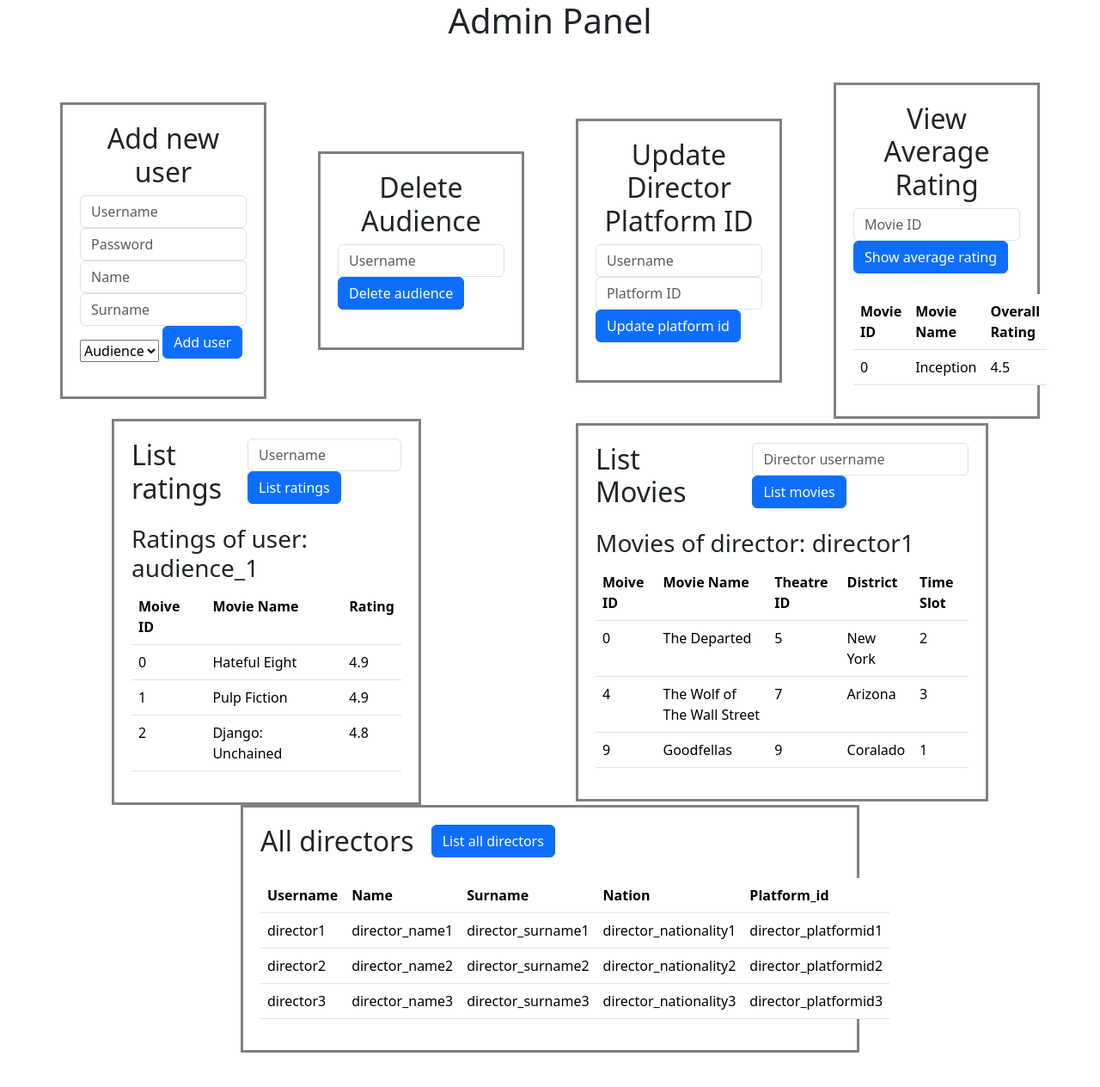
After one commit to Simurgan/movie-db-system, a Flask app: page /admin/ in a window 1280 px wide. The commit adds this page. Shown: the whole page at 86% size. Run offline with Flask 3, Linux system fonts and the light colour scheme.

Commit message:
implement sign-in and admin front-end pages

```diff
--- a/main.py
+++ b/main.py
@@ -5,13 +5,92 @@ app = Flask(__name__)
 
 # Create a rouote decorator
 @app.route('/')
-
 def index():
     return render_template("index.html")
 
 @app.route('/signin/')
 def sign_in():
-    return "<h1>Sign-in Page</h1>"
+    return render_template("signin.html")
+
+@app.route('/admin/')
+def admin():
+    content = {
+        "movieRating": {
+            "movieID": 0,
+            "movieName": "Inception",
+            "overallRating": 4.5
+        },
+        "movies": {
+            "director": "director1",
+            "movieList": [
+                {
+                    "movieID": 0,
+                    "movieName": "The Departed",
+                    "theatreID": 5,
+                    "district": "New York",
+                    "timeSlot": 2
+                },
+                {
+                    "movieID": 4,
+                    "movieName": "The Wolf of The Wall Street",
+                    "theatreID": 7,
+                    "district": "Arizona",
+                    "timeSlot": 3
+                },
+                {
+                    "movieID": 9,
+                    "movieName": "Goodfellas",
+                    "theatreID": 9,
+                    "district": "Coralado",
+                    "timeSlot": 1
+                }
+            ]
+        },
+        "userRating": {
+            "username": "audience_1",
+            "ratings": [
+                {
+                    "movieID": 0,
+                    "movieName": "Hateful Eight",
+                    "rating": 4.9
+                },
+                {
+                    "movieID": 1,
+                    "movieName": "Pulp Fiction",
+                    "rating": 4.9
+                },
+                {
+                    "movieID": 2,
+                    "movieName": "Django: Unchained",
+                    "rating": 4.8
+                }
+            ]
+        },
+        "directorList": [
+            {
+                "username": "director1",
+                "name": "director_name1",
+                "surname": "director_surname1",
+                "nation": "director_nationality1",
+                "platform_id": "director_platformid1"
+            },
+            {
+                "username": "director2",
+                "name": "director_name2",
+                "surname": "director_surname2",
+                "nation": "director_nationality2",
+                "platform_id": "director_platformid2"
+            },
+            {
+                "username": "director3",
+                "name": "director_name3",
+                "surname": "director_surname3",
+                "nation": "director_nationality3",
+                "platform_id": "director_platformid3"
+            }
+        ]
+    }
+    return render_template("admin.html", content=content)
 
 @app.route('/instance_user_page/<name>')
 def instance_user_page(name):
--- /dev/null
+++ b/templates/admin.html
@@ -0,0 +1,309 @@
+<!DOCTYPE html>
+<html lang="en">
+  <head>
+    <meta charset="utf-8" />
+    <meta name="viewport" content="width=device-width, initial-scale=1" />
+    <title>Admin Panel</title>
+    <link
+      href="https://cdn.jsdelivr.net/npm/bootstrap@5.3.0-alpha3/dist/css/bootstrap.min.css"
+      rel="stylesheet"
+      integrity="sha384-KK94CHFLLe+nY2dmCWGMq91rCGa5gtU4mk92HdvYe+M/SXH301p5ILy+dN9+nJOZ"
+      crossorigin="anonymous"
+    />
+  </head>
+  <body>
+    <h1 style="text-align: center">Admin Panel</h1>
+    <div style="padding: 40px">
+      <div style="display: flex; flex-direction: row">
+        <form
+          style="
+            width: 20%;
+            margin: auto;
+            padding: 20px;
+            border: 3px solid grey;
+          "
+        >
+          <h2 style="text-align: center">Add new user</h2>
+          <input
+            placeholder="Username"
+            id="form2Example1"
+            class="form-control"
+            required
+          />
+          <input
+            placeholder="Password"
+            id="form2Example1"
+            class="form-control"
+            required
+          />
+          <input
+            placeholder="Name"
+            id="form2Example1"
+            class="form-control"
+            required
+          />
+          <input
+            placeholder="Surname"
+            id="form2Example1"
+            class="form-control"
+            required
+          />
+
+          <select
+            name="user-type-select"
+            id="user-type-select"
+            onchange="showNationality(this);"
+          >
+            <option value="audience">Audience</option>
+            <option value="director">Director</option>
+          </select>
+
+          <input
+            placeholder="Nationality"
+            id="nationality-form"
+            class="form-control"
+            style="display: none"
+          />
+
+          <button
+            id="add-new-user-submit"
+            type="submit"
+            class="btn btn-primary btn-block mb-4"
+          >
+            Add user
+          </button>
+        </form>
+        <form
+          style="
+            width: 20%;
+            margin: auto;
+            padding: 20px;
+            border: 3px solid grey;
+          "
+        >
+          <h2 style="text-align: center">Delete Audience</h2>
+          <input
+            placeholder="Username"
+            id="form2Example1"
+            class="form-control"
+            required
+          /><button
+            id="delete-audience-submit"
+            type="submit"
+            class="btn btn-primary btn-block mb-4"
+          >
+            Delete audience
+          </button>
+        </form>
+        <form
+          style="
+            width: 20%;
+            margin: auto;
+            padding: 20px;
+            border: 3px solid grey;
+          "
+        >
+          <h2 style="text-align: center">Update Director Platform ID</h2>
+          <input
+            placeholder="Username"
+            id="form2Example1"
+            class="form-control"
+            required
+          />
+          <input
+            placeholder="Platform ID"
+            id="form2Example1"
+            class="form-control"
+            required
+          />
+          <button
+            id="update-platform-id"
+            type="submit"
+            class="btn btn-primary btn-block mb-4"
+          >
+            Update platform id
+          </button>
+        </form>
+        <div
+          style="
+            width: 20%;
+            margin: auto;
+            padding: 20px;
+            border: 3px solid grey;
+          "
+        >
+          <h2 style="text-align: center">View Average Rating</h2>
+          <form>
+            <input
+              placeholder="Movie ID"
+              id="form2Example1"
+              class="form-control"
+              required
+            />
+            <button
+              id="update-platform-id"
+              type="submit"
+              class="btn btn-primary btn-block mb-4"
+            >
+              Show average rating
+            </button>
+          </form>
+          <table class="table">
+            <tr>
+              <th>Movie ID</th>
+              <th>Movie Name</th>
+              <th>Overall Rating</th>
+            </tr>
+            <tr>
+              <td>{{ content.movieRating.movieID }}</td>
+              <td>{{ content.movieRating.movieName }}</td>
+              <td>{{ content.movieRating.overallRating }}</td>
+            </tr>
+          </table>
+        </div>
+      </div>
+      <div style="display: flex; flex-direction: row">
+        <div
+          style="
+            width: 30%;
+            margin: auto;
+            padding: 20px;
+            border: 3px solid grey;
+          "
+        >
+          <div style="margin: auto; display: flex; flex-direction: row">
+            <h2 style="margin-right: 20px">List ratings</h2>
+            <form>
+              <input
+                placeholder="Username"
+                id="form2Example1"
+                class="form-control"
+                required
+              />
+              <button
+                id="list-ratings-submit"
+                type="submit"
+                class="btn btn-primary btn-block mb-4"
+              >
+                List ratings
+              </button>
+            </form>
+          </div>
+          <div style="margin: auto">
+            <h3>Ratings of user: {{ content.userRating.username }}</h3>
+            <table class="table">
+              <tr>
+                <th>Moive ID</th>
+                <th>Movie Name</th>
+                <th>Rating</th>
+              </tr>
+              {% for rating in content.userRating.ratings %}
+              <tr>
+                <td>{{ rating.movieID }}</td>
+                <td>{{ rating.movieName }}</td>
+                <td>{{ rating.rating }}</td>
+              </tr>
+              {% endfor %}
+            </table>
+          </div>
+        </div>
+
+        <div
+          style="
+            width: 40%;
+            margin: auto;
+            padding: 20px;
+            border: 3px solid grey;
+          "
+        >
+          <div style="margin: auto; display: flex; flex-direction: row">
+            <h2 style="margin-right: 20px">List Movies</h2>
+            <form>
+              <input
+                placeholder="Director username"
+                id="form2Example1"
+                class="form-control"
+                required
+              />
+              <button
+                id="list-movies-submit"
+                type="submit"
+                class="btn btn-primary btn-block mb-4"
+              >
+                List movies
+              </button>
+            </form>
+          </div>
+          <div style="margin: auto">
+            <h3>Movies of director: {{ content.movies.director }}</h3>
+            <table class="table">
+              <tr>
+                <th>Moive ID</th>
+                <th>Movie Name</th>
+                <th>Theatre ID</th>
+                <th>District</th>
+                <th>Time Slot</th>
+              </tr>
+              {% for film in content.movies.movieList %}
+              <tr>
+                <td>{{ film.movieID }}</td>
+                <td>{{ film.movieName }}</td>
+                <td>{{ film.theatreID }}</td>
+                <td>{{ film.district }}</td>
+                <td>{{ film.timeSlot }}</td>
+              </tr>
+              {% endfor %}
+            </table>
+          </div>
+        </div>
+      </div>
+      <div
+        style="width: 60%; margin: auto; padding: 20px; border: 3px solid grey"
+      >
+        <div style="display: flex; flex-direction: row">
+          <h2 style="text-align: center">All directors</h2>
+          <button
+            id="display-directors"
+            type="submit"
+            class="btn btn-primary btn-block mb-4"
+            style="margin-left: 20px"
+          >
+            List all directors
+          </button>
+        </div>
+        <table class="table">
+          <tr>
+            <th>Username</th>
+            <th>Name</th>
+            <th>Surname</th>
+            <th>Nation</th>
+            <th>Platform_id</th>
+          </tr>
+          {% for director in content.directorList %}
+          <tr>
+            <td>{{ director.username }}</td>
+            <td>{{ director.name }}</td>
+            <td>{{ director.surname }}</td>
+            <td>{{ director.nation }}</td>
+            <td>{{ director.platform_id }}</td>
+          </tr>
+          {% endfor %}
+        </table>
+      </div>
+    </div>
+    <script>
+      function showNationality(that) {
+        if (that.value == "director") {
+          document.getElementById("nationality-form").style.display = "block";
+        } else {
+          document.getElementById("nationality-form").style.display = "none";
+        }
+      }
+    </script>
+    <script
+      src="https://cdn.jsdelivr.net/npm/bootstrap@5.3.0-alpha3/dist/js/bootstrap.bundle.min.js"
+      integrity="sha384-ENjdO4Dr2bkBIFxQpeoTz1HIcje39Wm4jDKdf19U8gI4ddQ3GYNS7NTKfAdVQSZe"
+      crossorigin="anonymous"
+    ></script>
+  </body>
+</html>
--- a/templates/index.html
+++ b/templates/index.html
@@ -1 +1,2 @@
-<h1>Hello world with flask!!</h1>
+<h1>Welcome to MovieDB</h1>
+<h2>Visit our <a href="/signin/">Sign-in page</a> to access the system.</h2>
--- a/try.html
+++ /dev/null
@@ -1 +0,0 @@
-<h1>CMPE 321</h1>
--- a/virt/pyvenv.cfg
+++ /dev/null
@@ -1,3 +0,0 @@
-home = C:\Users\uydur\anaconda3
-include-system-site-packages = false
-version = 3.10.9
```
Also changed, not shown: templates/signin.html (added, +52 -0 lines), templates/audience.html (added), templates/director.html (added), 11 other files.
